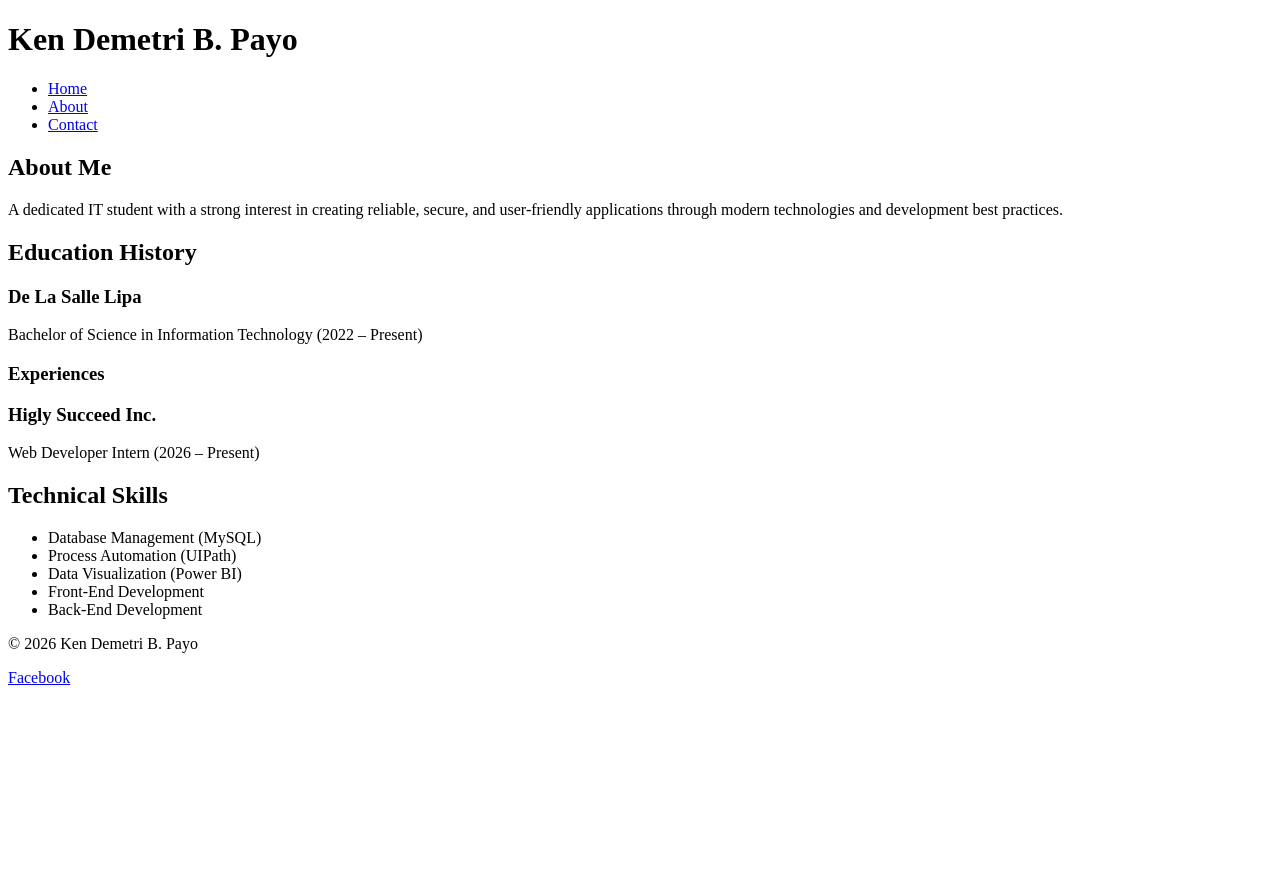
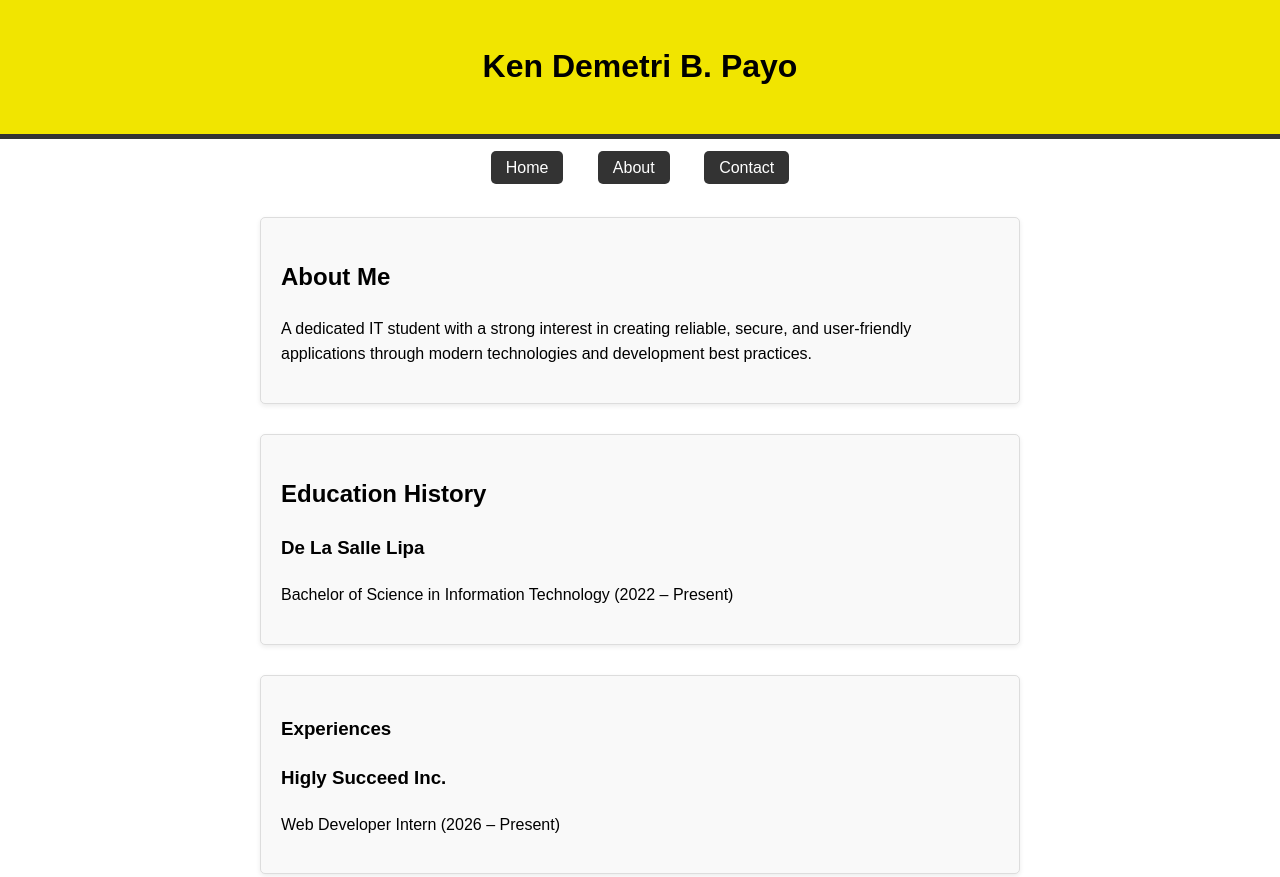
Before and after one commit to KenDemetri/intern-cv-ken, a plain HTML site: page index.html in a window 1280 px wide. Shown: the top 877 px of the page. Before the commit the page ends 800 px from the top, so only its background shows below. Drawn offline with Linux system fonts and the light colour scheme.

Commit message:
Created a css

```diff
--- a/index.html
+++ b/index.html
@@ -4,6 +4,7 @@
   <meta charset="UTF-8">
   <meta name="viewport" content="width=device-width, initial-scale=1.0">
   <title>Ken Demetri B. Payo - CV</title>
+  <link rel="stylesheet" href="style.css">
 </head>
 <body>
 
--- /dev/null
+++ b/style.css
@@ -0,0 +1,63 @@
+* {
+  box-sizing: border-box;
+}
+
+body {
+  margin: 0;
+  font-family: Arial, sans-serif;
+  line-height: 1.6;
+}
+
+main {
+  max-width: 800px;
+  margin: 0 auto;
+  padding: 20px;
+}
+
+header {
+  background-color: #f1e500;
+  color: rgb(0, 0, 0);
+  padding: 20px;
+  text-align: center;
+  border-bottom: 5px solid #333;
+}
+
+nav ul {
+  list-style-type: none;
+  padding: 0;
+  margin: 1;
+  text-align: center;
+}
+
+nav ul li {
+  display: inline-block;
+  margin: 0 15px;
+}
+
+nav ul li a {
+  text-decoration: none;
+  color: white;
+  background-color: #333;
+  padding: 8px 15px;
+  border-radius: 5px;
+}
+
+nav ul li a:hover {
+  background-color: #555;
+}
+
+section {
+  background-color: #f9f9f9;
+  border: 1px solid #ddd;
+  padding: 20px;
+  margin-bottom: 30px;
+  border-radius: 5px;
+  box-shadow: 0 2px 5px rgba(0, 0, 0, 0.08);
+}
+
+footer {
+  text-align: center;
+  padding: 20px;
+  background: #eee;
+  margin-top: 20px;
+}
```
